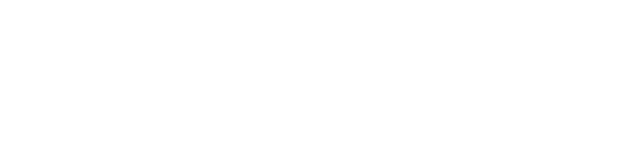
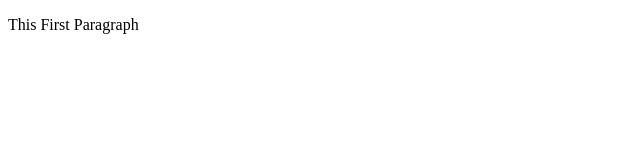
Before and after one commit to Emmanuel252/learning_git, a plain HTML site: page index.html in a window 1280 px wide. Shown: the whole page, without its empty margins (0-640 px from the left). Drawn offline with Linux system fonts and the light colour scheme.

Commit message:
Update index.html Main

```diff
--- a/index.html
+++ b/index.html
@@ -5,5 +5,7 @@
     <meta name="viewport" content="width=device-width, initial-scale=1.0" />
     <title>Document</title>
   </head>
-  <body></body>
+  <body>
+    <p>This First Paragraph</p>
+  </body>
 </html>
```
